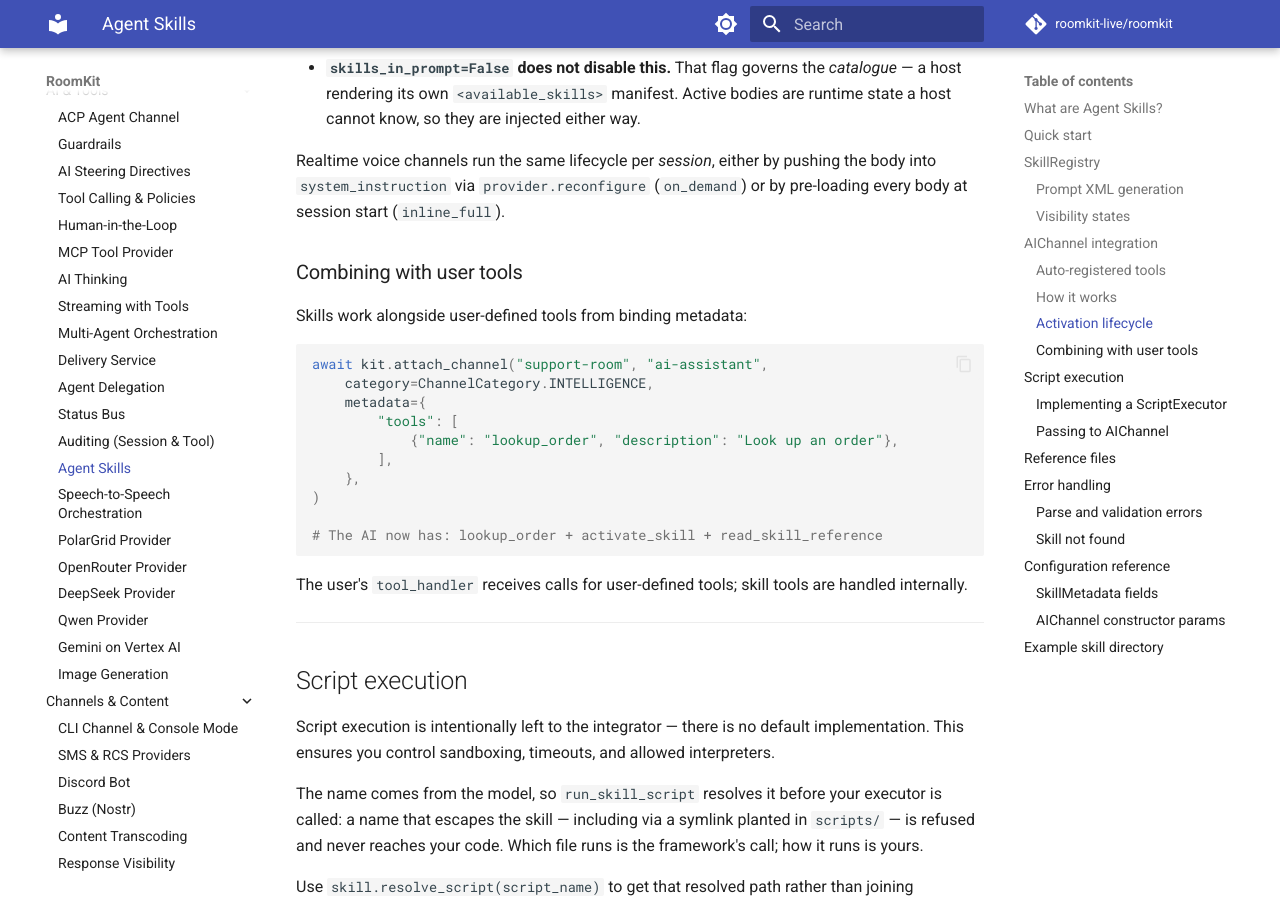
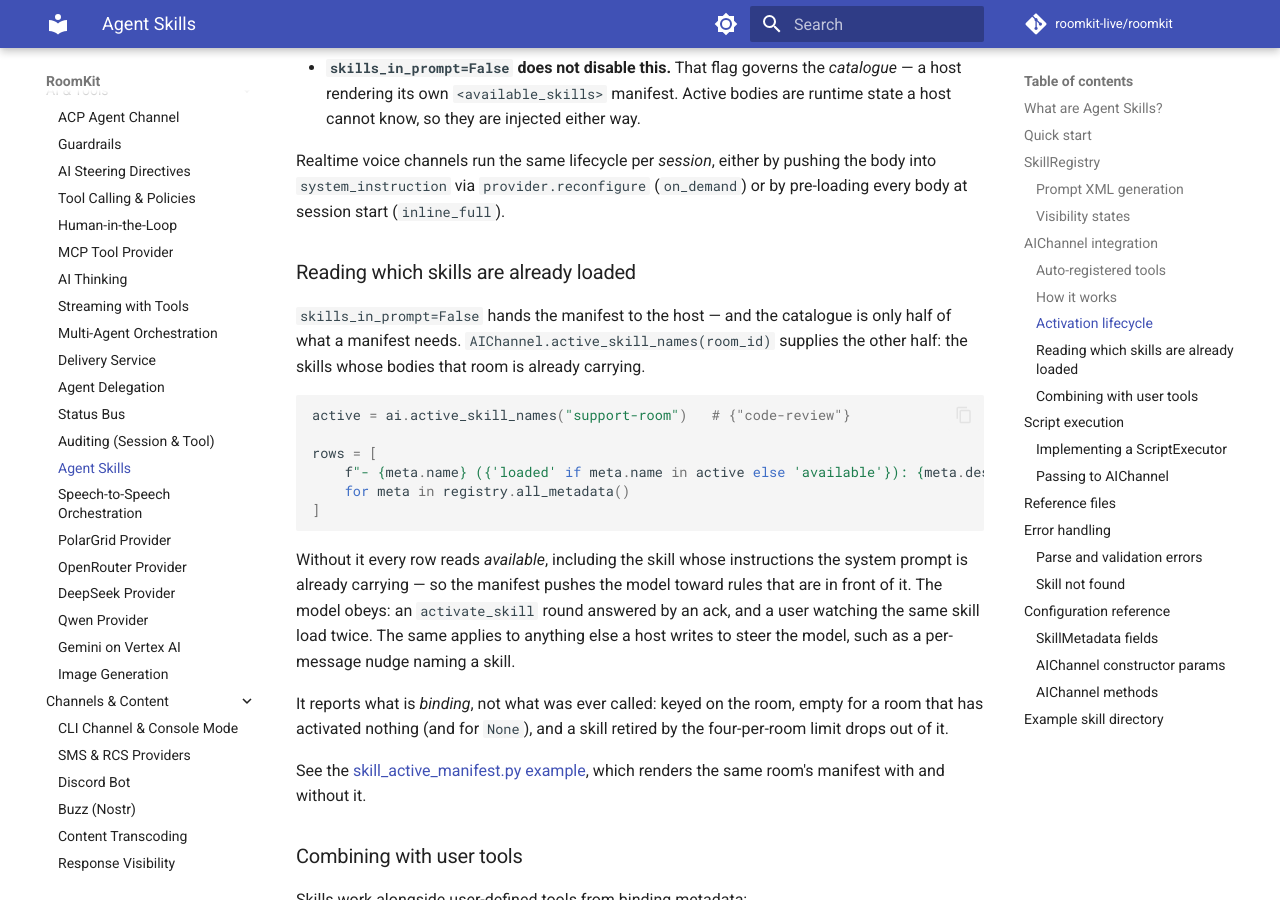
Before and after one commit to roomkit-live/roomkit-docs, an MkDocs documentation site: the page built from docs/guides/agent-skills.md, in a window 1280 px wide and 900 px high, scrolled down 6016 px. Built offline with MkDocs 1.6.1 and Material for MkDocs 9.7.7, drawn with Linux system fonts in a browser that asks for light colours; comment, search, counter and statistics services are not loaded; some of the changed text lies outside the part shown.

Commit message:
docs(skills): active_skill_names, the runtime half of a host manifest
skills_in_prompt=False hands the manifest to the host, and the guide gave it only
the catalogue to build one from. A catalogue cannot tell an available skill from a
loaded one, so every row reads "available" and the manifest pushes the model toward
rules already in front of it — an activate_skill round answered by an ack.

Sits in the activation lifecycle, where the flag was already called out as not
disabling body injection, and in the reference tables.

````diff
--- a/docs/guides/agent-skills.md
+++ b/docs/guides/agent-skills.md
@@ -262,6 +262,33 @@ Realtime voice channels run the same lifecycle per *session*, either by pushing
 body into `system_instruction` via `provider.reconfigure` (`on_demand`) or by
 pre-loading every body at session start (`inline_full`).
 
+### Reading which skills are already loaded
+
+`skills_in_prompt=False` hands the manifest to the host — and the catalogue is only
+half of what a manifest needs. `AIChannel.active_skill_names(room_id)` supplies the
+other half: the skills whose bodies that room is already carrying.
+
+```python
+active = ai.active_skill_names("support-room")   # {"code-review"}
+
+rows = [
+    f"- {meta.name} ({'loaded' if meta.name in active else 'available'}): {meta.description}"
+    for meta in registry.all_metadata()
+]
+```
+
+Without it every row reads *available*, including the skill whose instructions the
+system prompt is already carrying — so the manifest pushes the model toward rules
+that are in front of it. The model obeys: an `activate_skill` round answered by an
+ack, and a user watching the same skill load twice. The same applies to anything
+else a host writes to steer the model, such as a per-message nudge naming a skill.
+
+It reports what is *binding*, not what was ever called: keyed on the room, empty for
+a room that has activated nothing (and for `None`), and a skill retired by the
+four-per-room limit drops out of it.
+
+See the [skill_active_manifest.py example](https://github.com/roomkit-live/roomkit/blob/main/examples/skill_active_manifest.py), which renders the same room's manifest with and without it.
+
 ### Combining with user tools
 
 Skills work alongside user-defined tools from binding metadata:
@@ -432,6 +459,12 @@ When the AI calls `activate_skill` with an unknown name, the handler returns an
 | `skills` | `SkillRegistry \| None` | `None` | Registry of available skills |
 | `script_executor` | `ScriptExecutor \| None` | `None` | Executor for skill scripts |
 
+### AIChannel methods
+
+| Method | Returns | Description |
+|--------|---------|-------------|
+| `active_skill_names(room_id)` | `set[str]` | Skills binding in that room right now — runtime state, for a host rendering its own manifest |
+
 ---
 
 ## Example skill directory
````
